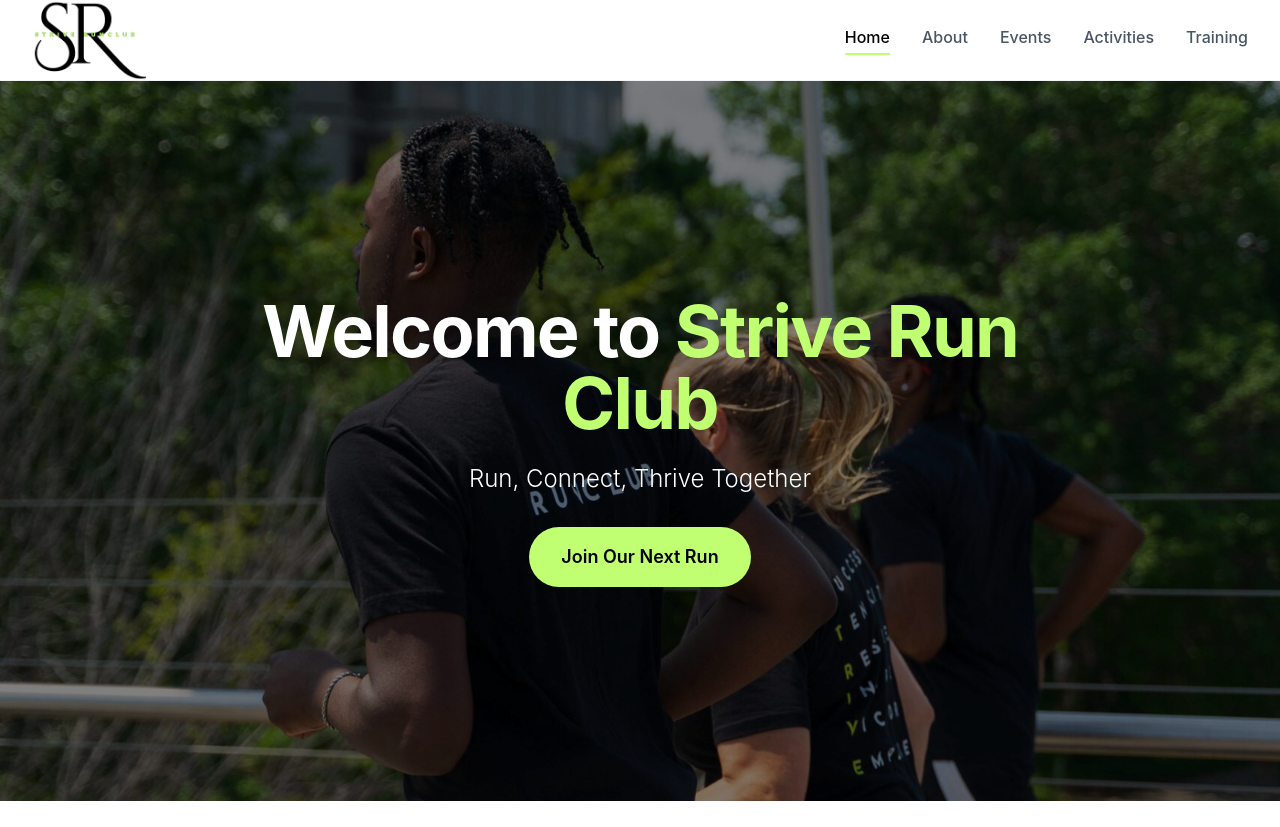
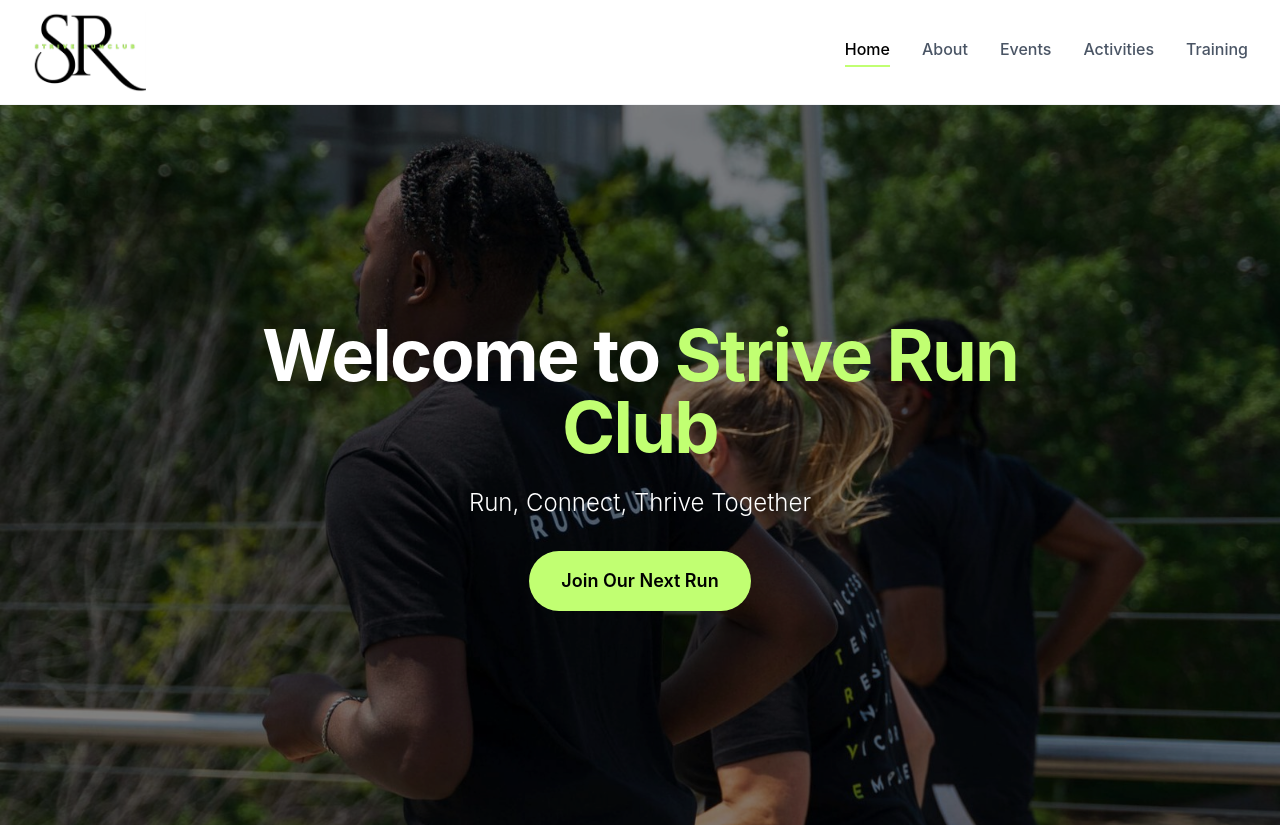
Before and after one commit to paulsztwiertnia/strive-run-club, a Next.js app in the folder strive-website/: page / in a window 1280 px wide. Shown: the top 827 px of the page. Built offline with nearby package versions, Linux system fonts and the light colour scheme.

Commit message:
added py-3

```diff
--- a/strive-website/src/components/Navigation.tsx
+++ b/strive-website/src/components/Navigation.tsx
@@ -19,7 +19,7 @@
 
   return (
     <nav className="sticky top-0 z-50 bg-white/95 backdrop-blur-sm border-b border-gray-100">
-      <div className="max-w-7xl mx-auto px-4 sm:px-6 lg:px-8">
+      <div className="max-w-7xl mx-auto px-4 sm:px-6 lg:px-8 py-3">
         <div className="flex justify-between items-center h-20">
           {/* Logo */}
           <Link href="/" className="flex items-center">
```
